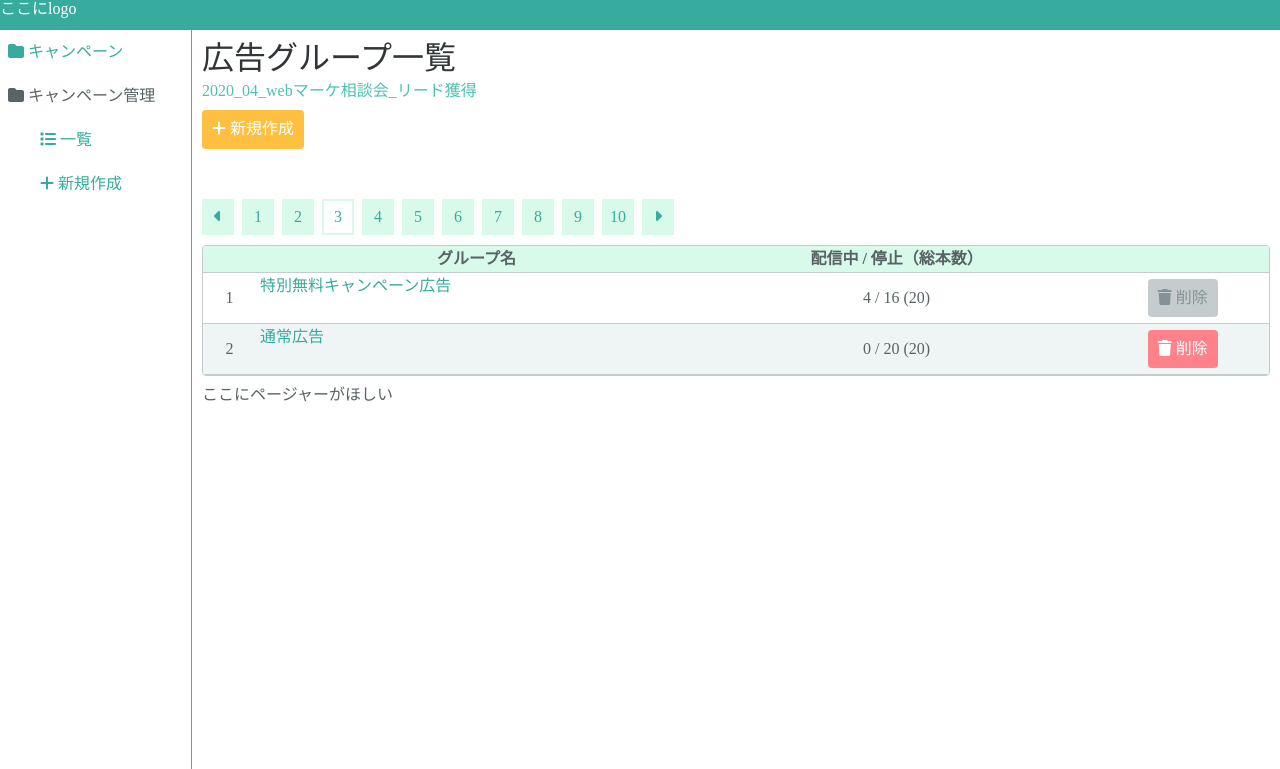
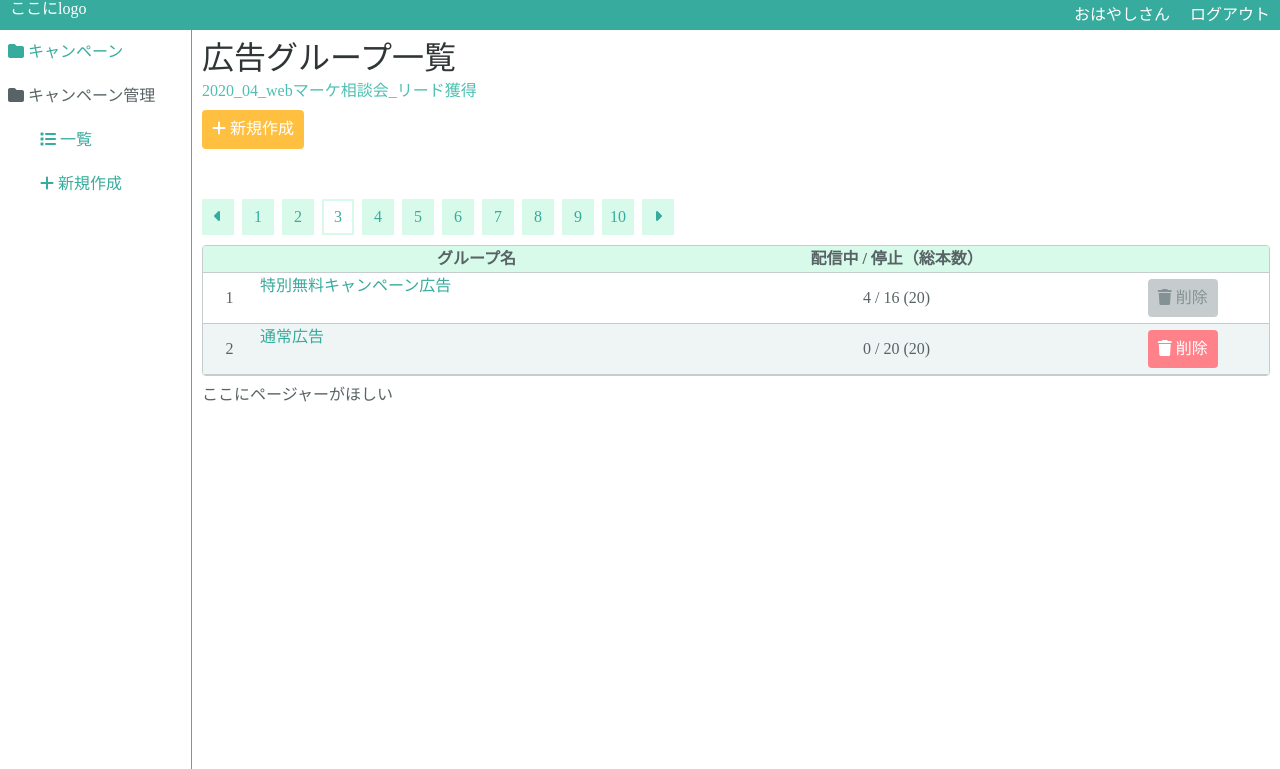
Before and after one commit to mamoru-reo/ebichan, a Django app: template campaign/templates/campaign/group_list.html in a window 1280 px wide. Shown: the top 769 px of the page. Run offline with Django 3.2, Linux system fonts and the light colour scheme; the template is opened without the code that fills it, so the values that code supplies are empty; some libraries are stand-ins or nearby versions.

Commit message:
ヘッダーにアカウント名表示、API設定へのリンクを追加しました。 これに伴って、cssも追記しました。

```diff
--- a/account/static/css/style.css
+++ b/account/static/css/style.css
@@ -17,12 +17,20 @@
 
 	/* デコレーション数値 */
 	--deco-radius:0.25em;
+	--transition-values:all 0.3s ease 0s;
 
 	/* レイアウト数値 */
 	--header-height:30px;
 	--side-menu-width:12em;
 	--mate-sett-height:230px;
 }
+
+/* アニメーション */
+a,
+button {
+	transition:var(--transition-values);
+}
+
 
 /*リンク*/
 a{
@@ -60,7 +68,11 @@ button.yellow{
 	border-color:var(--sub-yellow);
 }
 
-
+a.btn.cancel,
+button.cancel{
+	background:var(--sub-dark);
+	border-color:var(--sub-dark);
+}
 
 
 a.btn:hover,
@@ -71,6 +83,7 @@ button:hover{
 }
 
 a.btn.denger:hover, button.denger:hover{ color:var(--denger-red); }
+a.btn.cancel:hover, button.cancel:hover{ color:var(--sub-dark); }
 a.btn.yellow:hover, button.yellow:hover{ color:var(--sub-yellow); }
 
 
@@ -334,7 +347,71 @@ header{
 	height:var(--header-height);
 	background:var(--main-color);
 	color:#fff;
+	display:flex;
+	padding-right:10px;
+	padding-left:10px;
 }
+header > ul{
+	display:flex;
+	margin-right:0;
+	margin-left:auto;
+	align-items:center;
+}
+
+header > ul > li{
+	position:relative;
+	margin-left:20px;
+}
+header .header-menu-switch{
+	font-size:0;
+	width:0; height:0;
+	line-height:0;
+	position:absolute;
+}
+
+header > ul li a,
+header > ul li label{
+	color:#fff;
+	display:block;
+}
+header .header-menu-switch + ul{
+	opacity:0;
+	display:none;
+	position:absolute;
+	right:0;
+	border-radius:var(--deco-radius);
+	border:var(--main-color) solid 1px;
+	background:#fff;
+	width:auto;
+	min-width:10em;
+	/* transition:var(--transition-values); */
+	transition:all 1.5s ease 0s;
+}
+header .header-menu-switch + ul li{
+	border-bottom:var(--disabled-gray-light) solid 1px;
+	color:var(--main-color);
+}
+header .header-menu-switch + ul li:last-of-type{
+	border-bottom:none;
+}
+
+
+header .header-menu-switch + ul li a{
+	color:var(--main-color);
+	padding:10px;
+}
+header .header-menu-switch + ul li a:hover{
+	color:#fff;
+	background:var(--main-color);
+	text-decoration:none;
+}
+
+
+header .header-menu-switch:checked + ul{
+	display:block; opacity:1;
+}
+
+
 
 main{
 	display:flex;
@@ -369,6 +446,7 @@ div{
 .sidemenu ul > li > p{
 	display:block;
 	padding:0.8em 0.5em;
+	text-decoration:none;
 }
 
 
@@ -387,13 +465,16 @@ div{
 /* テーブルの中のhideメニュー */
 .have_hidden_menu > .hidden_menu{
 	visibility:hidden;
+	opacity:0;
 	margin-bottom:0;
 	margin-top:0.5em;
 	font-size:90%;
+	transition:var(--transition-values);
 }
 
 .have_hidden_menu:hover > .hidden_menu{
 	visibility:visible;
+	opacity:1;
 }
 
 .objects > div{
--- a/campaign/templates/campaign/base.html
+++ b/campaign/templates/campaign/base.html
@@ -13,6 +13,17 @@
 <body>
     <header>
         <p>ここにlogo</p>
+        <ul>
+        	<li>
+        		<label for="header-apimenu">おはやしさん</label>
+        		<input type="checkbox" class="header-menu-switch" id="header-apimenu">
+        		<ul class="header-menu-contents">
+        			<li><a href=""><i class="fab fa-tiktok"></i> tiktok連携設定</a></li>
+        			<li><a href=""><i class="fas fa-user-cog"></i> アカウント設定</a></li>
+        		</ul>
+        	</li>
+        	<li><a href="javascript:void(0)">ログアウト</a></li>
+        </ul>
     </header>
     <main>
         <nav>
```
